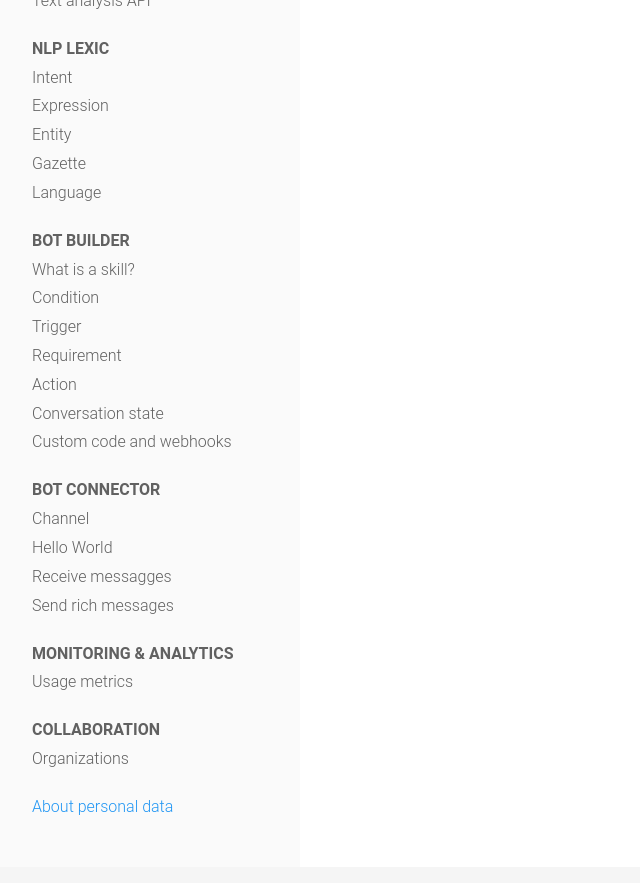
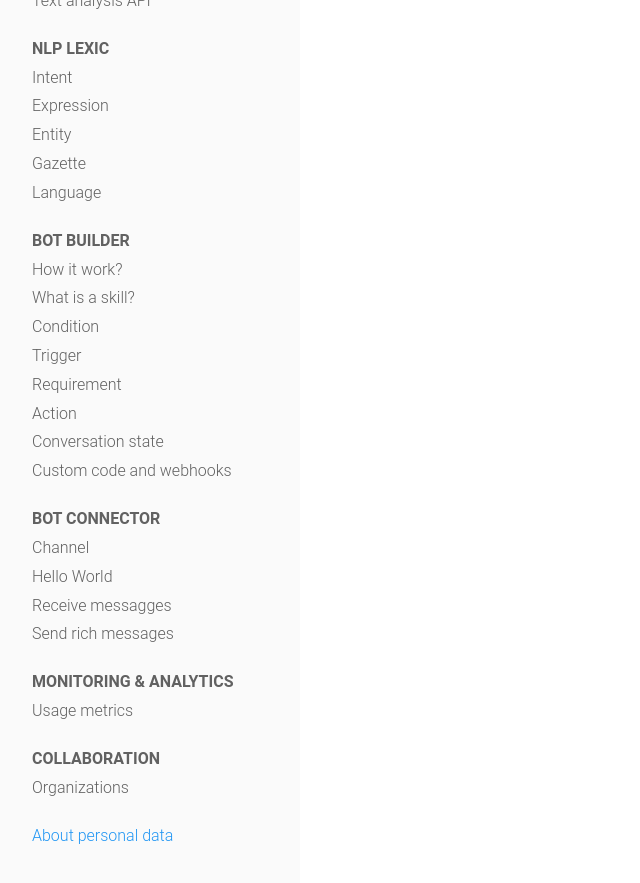
Before and after one commit to SAP-archive/docs, a Jekyll site: the page built from concepts/index.md, in a window 1280 px wide and 900 px high, scrolled down 378 px. Shown: the top 883 px of the window, without its empty margins (0-640 px from the left). Built offline with Jekyll 4.4.1, drawn with Linux system fonts in a browser that asks for light colours; nearby versions of some CDN libraries; a style sheet for code colours, icons or effects is not loaded.

Commit message:
Update bot_builder.yml

```diff
--- a/_data/bot_builder.yml
+++ b/_data/bot_builder.yml
@@ -1,5 +1,8 @@
 title: Bot Builder
 sections:
+
+- title: How it work?
+  url: /concepts/skill
 
 - title: What is a skill?
   url: /concepts/what-skill
```
